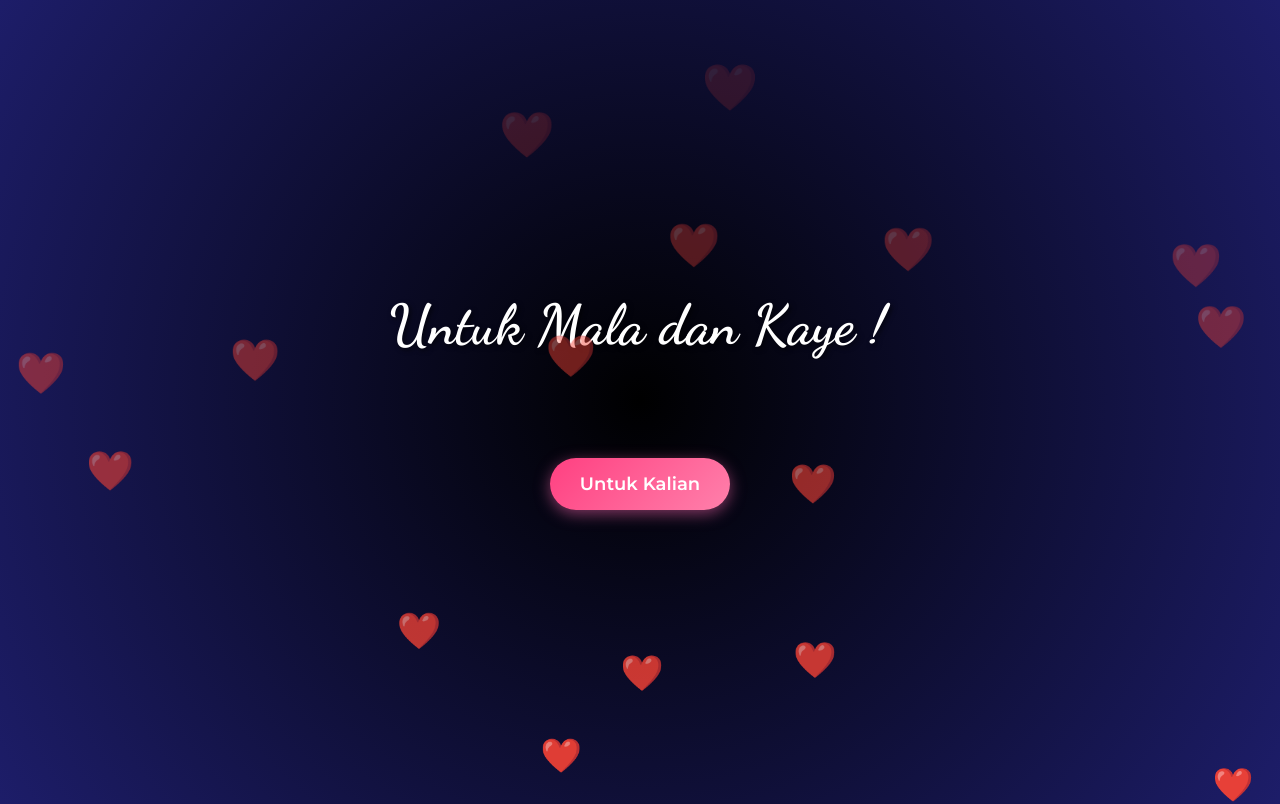
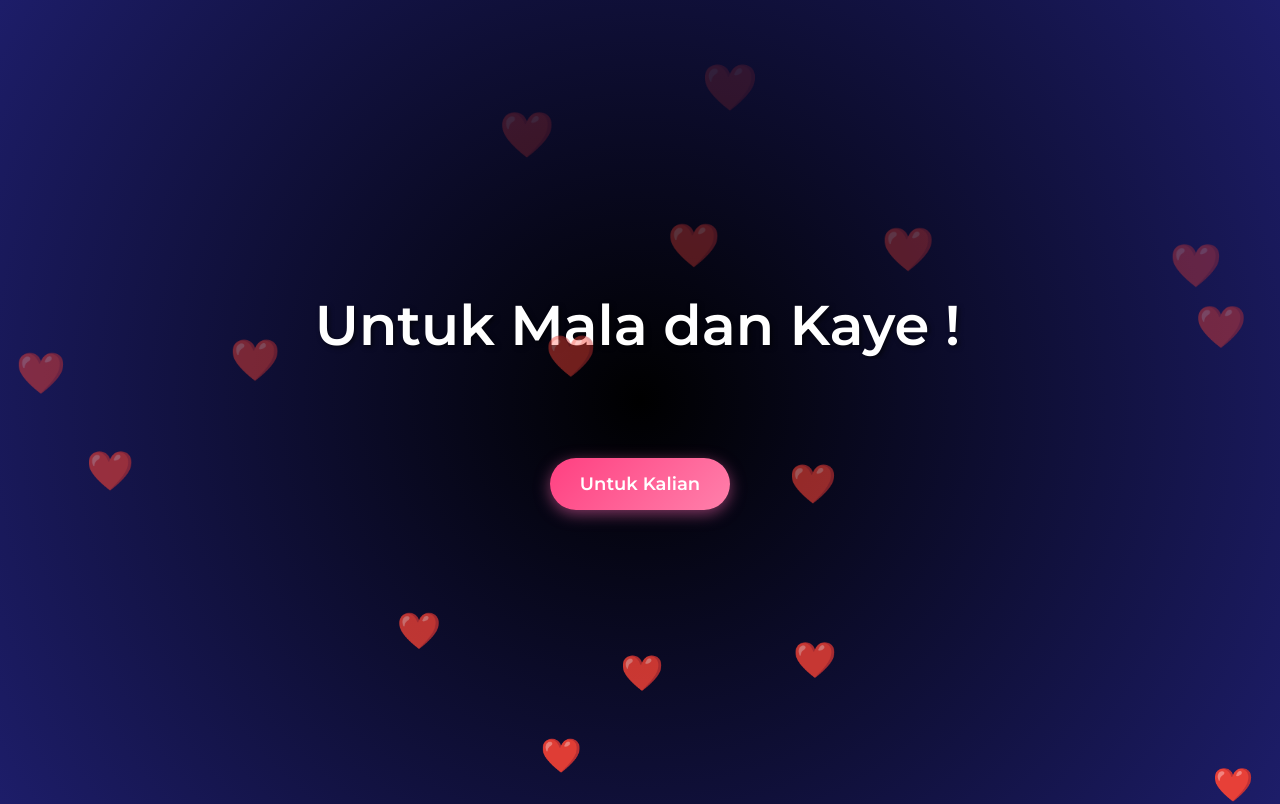
Before and after one commit to VixStnly/forkayeandmala, a plain HTML site: page index.html in a window 1280 px wide. Drawn offline with Linux system fonts and the light colour scheme.

Commit message:
updatede

```diff
--- a/index.html
+++ b/index.html
@@ -28,7 +28,7 @@
     }
 
     .typing-header {
-      font-family: 'Dancing Script', cursive;
+      font-family: 'Montserrat', sans-serif;
       font-size: 3.5rem;
       margin-bottom: 20px;
       white-space: nowrap;
```
